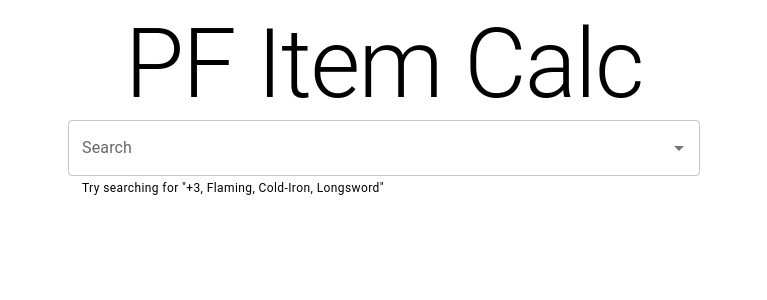
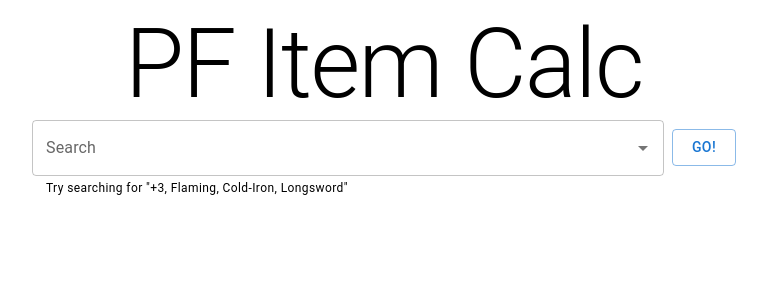
Before and after one commit to pf-itemcalc/pf-itemcalc, a React (Create React App) app: page / in a window 1280 px wide. Shown: the top 300 px of the page, without its empty margins (256-1023 px from the left). Built offline with nearby package versions, Linux system fonts and the light colour scheme.

Commit message:
Updated the search box to have a go button which moves you to the next stage

```diff
--- a/src/App.tsx
+++ b/src/App.tsx
@@ -1,8 +1,20 @@
+import { useState } from "react";
 import { Typography } from "@mui/material";
 import { Box } from "@mui/system";
 import SearchBox from "./components/search-box/SearchBox";
+import { Item } from "./data/helpers";
 
 const App = () => {
+  const [selectedItems, setSelectedItems] = useState<Item[]>([]);
+  const [workingItems, setWorkingItems] = useState<Item[] | undefined>(
+    undefined
+  );
+
+  const moveFromSelectionToWorking = () => {
+    setWorkingItems(selectedItems);
+    setSelectedItems([]);
+  };
+
   return (
     <Box
       sx={{
@@ -15,7 +27,11 @@ const App = () => {
       }}
     >
       <Typography variant="h1">PF Item Calc</Typography>
-      <SearchBox />
+      <SearchBox
+        selectedItems={selectedItems}
+        setSelectedItems={setSelectedItems}
+        onConfirm={moveFromSelectionToWorking}
+      />
     </Box>
   );
 };
--- a/src/components/search-box/SearchBox.tsx
+++ b/src/components/search-box/SearchBox.tsx
@@ -1,7 +1,8 @@
 import { useState, useEffect } from "react";
-import { Autocomplete, TextField } from "@mui/material";
+import { Autocomplete, Button, TextField } from "@mui/material";
 import { getItemType, Item } from "../../data/helpers";
 import { getOptions, selectedItemsAreInvalid } from "./get-options";
+import { Box } from "@mui/system";
 
 const hints = [
   'Try searching for "+1, Distance, Darkwood, Longbow"',
@@ -11,7 +12,17 @@ const hints = [
   'Try searching for "+1, Bashing, Fire-Forged Steel, Buckler',
 ];
 
-const SearchBox = () => {
+type SearchBoxProps = {
+  selectedItems: Item[];
+  setSelectedItems: React.Dispatch<React.SetStateAction<Item[]>>;
+  onConfirm: () => void;
+};
+
+const SearchBox = ({
+  selectedItems,
+  setSelectedItems,
+  onConfirm,
+}: SearchBoxProps) => {
   const [hintIndex, setHintIndex] = useState(0);
 
   useEffect(() => {
@@ -24,29 +35,61 @@ const SearchBox = () => {
     };
   }, []);
 
-  const [selectedItems, setSelectedItems] = useState<Item[]>([]);
-
   const error = selectedItemsAreInvalid(selectedItems);
 
+  const [open, setOpen] = useState(false);
+
+  const onGo = () => {
+    if (!error) {
+      onConfirm();
+    }
+  };
+
   return (
+    <Box
+      sx={{
+        width: "100%",
+        display: "flex",
+        flexDirection: "row",
+        alignItems: "center",
+        justifyContent: "center",
+      }}
+    >
       <Autocomplete
         multiple
         groupBy={getItemType}
         options={getOptions(selectedItems)}
         getOptionLabel={(item) => item.name}
         filterSelectedOptions
+        open={open}
+        onOpen={() => setOpen(true)}
+        onClose={() => setOpen(false)}
         renderInput={(params) => (
           <TextField
             {...params}
             label="Search"
             helperText={error ?? hints[hintIndex]}
             FormHelperTextProps={{ sx: { color: error ? "red" : "inherit" } }}
+            onKeyDown={(event) => {
+              if (event.key === "Enter" && !open) {
+                onGo();
+              }
+            }}
           />
         )}
         sx={{ width: "50%" }}
         value={selectedItems}
         onChange={(e, values) => setSelectedItems(values)}
       />
+      <Button
+        sx={{ marginBottom: 3, marginLeft: 1 }}
+        variant="outlined"
+        disabled={!!error}
+        onClick={onGo}
+      >
+        Go!
+      </Button>
+    </Box>
   );
 };
 
```
Lines whose indentation alone changed are shown as unchanged.
